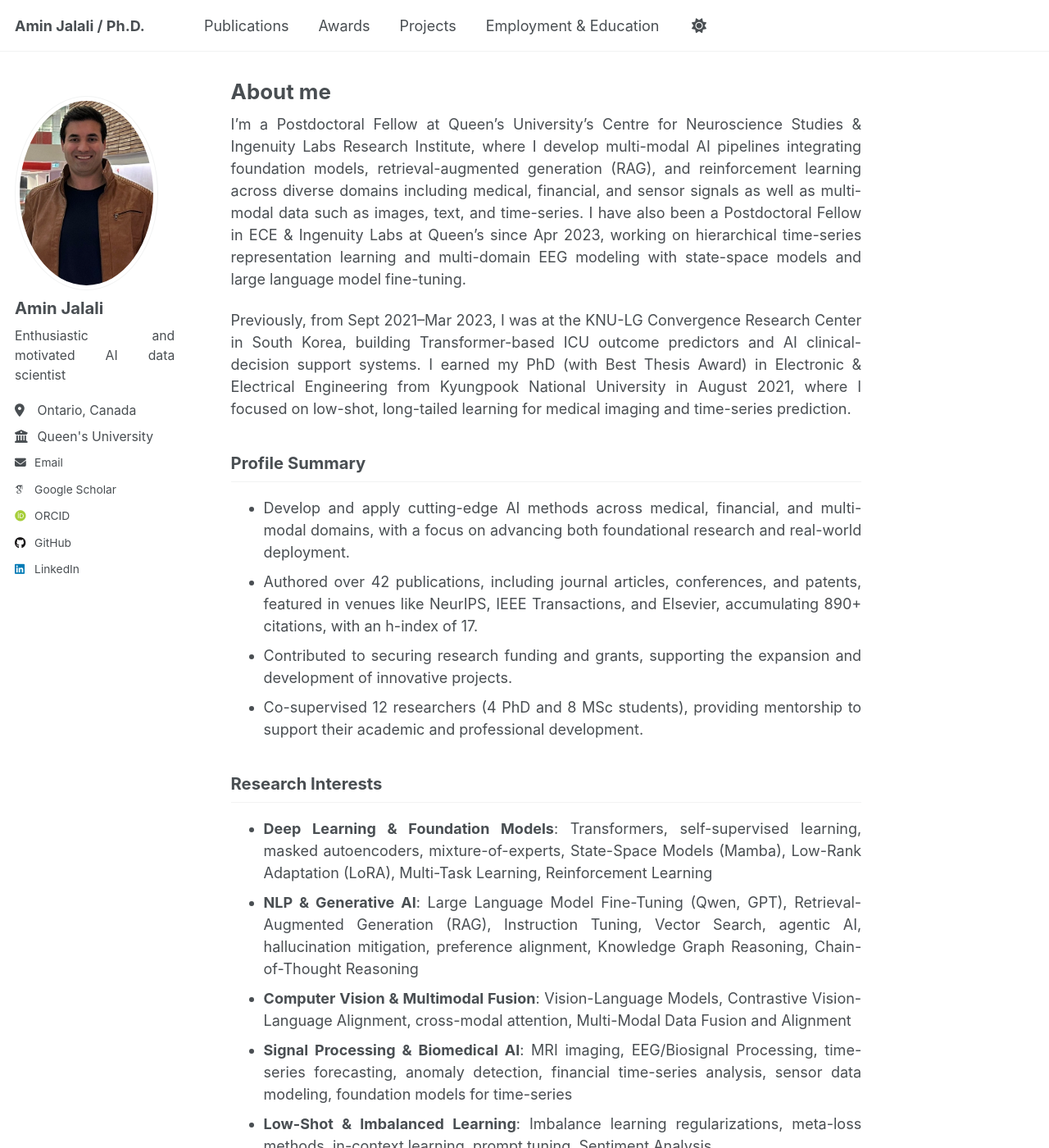
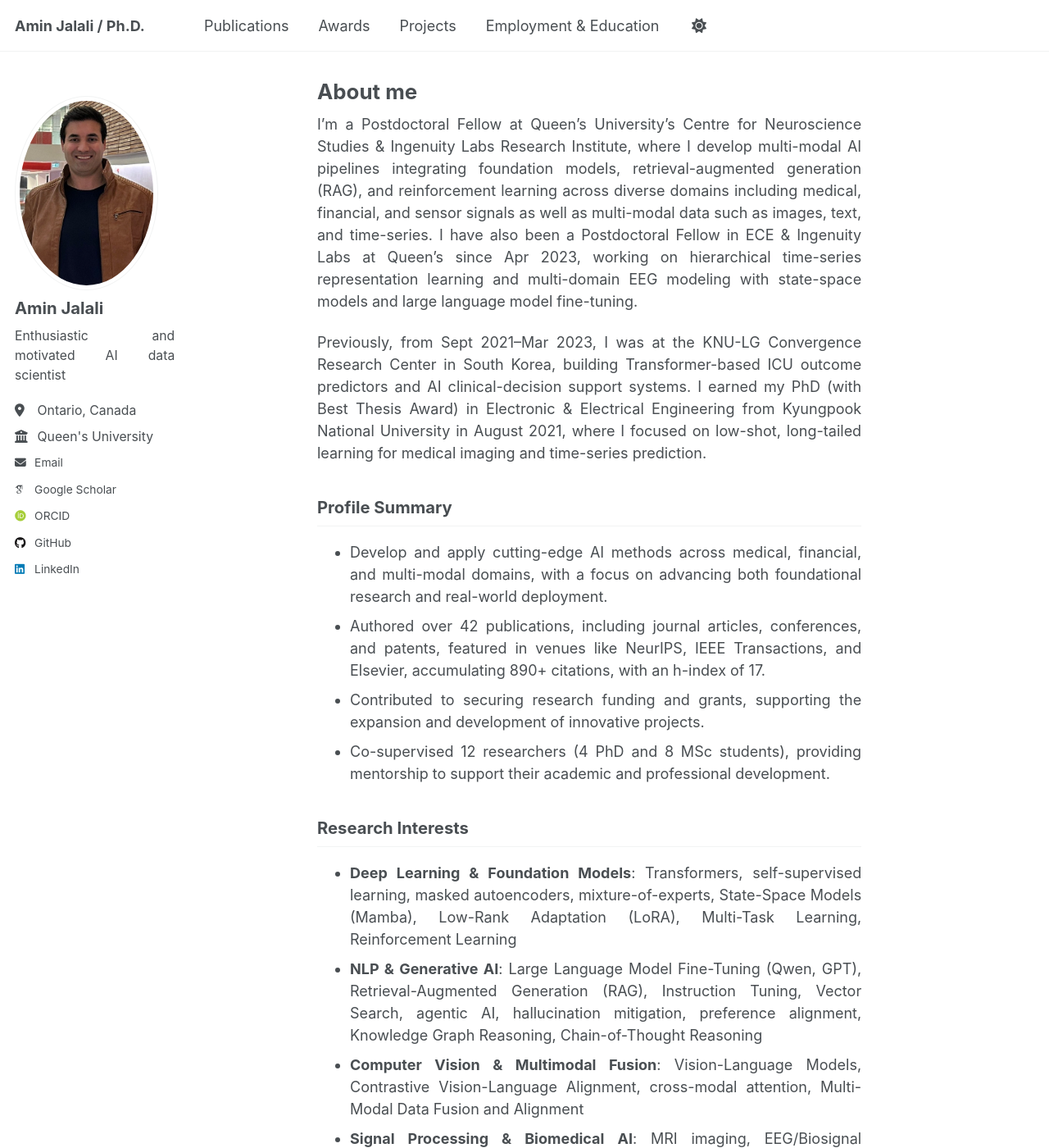
Before and after one commit to aminjalali-research/aminjalali-research.github.io, a Jekyll site: the page built from _pages/about.md, in a window 1280 px wide and 1400 px high. Shown: the whole window at 82% size. Built offline with Jekyll 4.4.1, drawn with Linux system fonts in a browser that asks for light colours; some web fonts are replaced.

Commit message:
Increase left margin to prevent text overlapping sidebar
Co-Authored-By: Claude Opus 4.6 (1M context) <noreply@anthropic.com>

```diff
--- a/_sass/layout/_page.scss
+++ b/_sass/layout/_page.scss
@@ -19,7 +19,7 @@
 .page {
   @include breakpoint($large) {
     @include span(10 of 12 last);
-    @include prefix(0.5 of 12);
+    @include prefix(1.5 of 12);
     @include suffix(2 of 12);
   }
 
```
